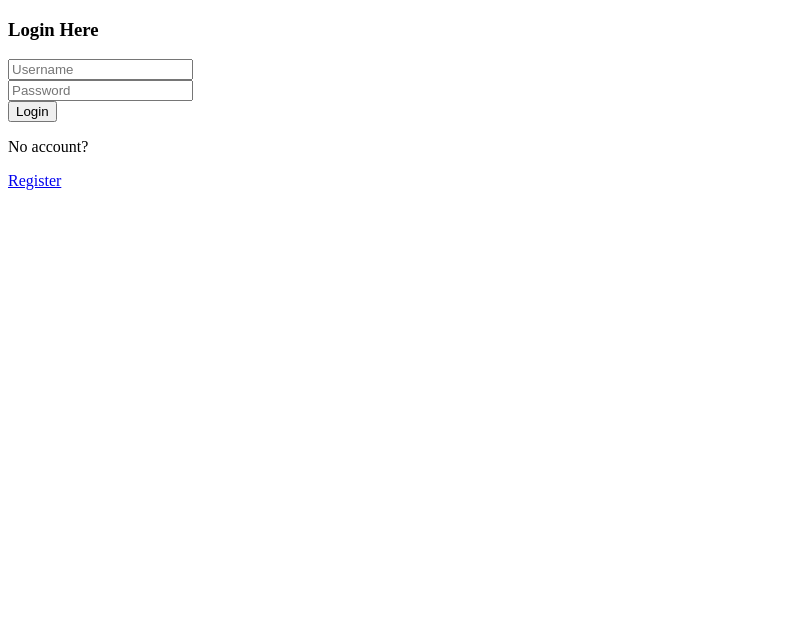
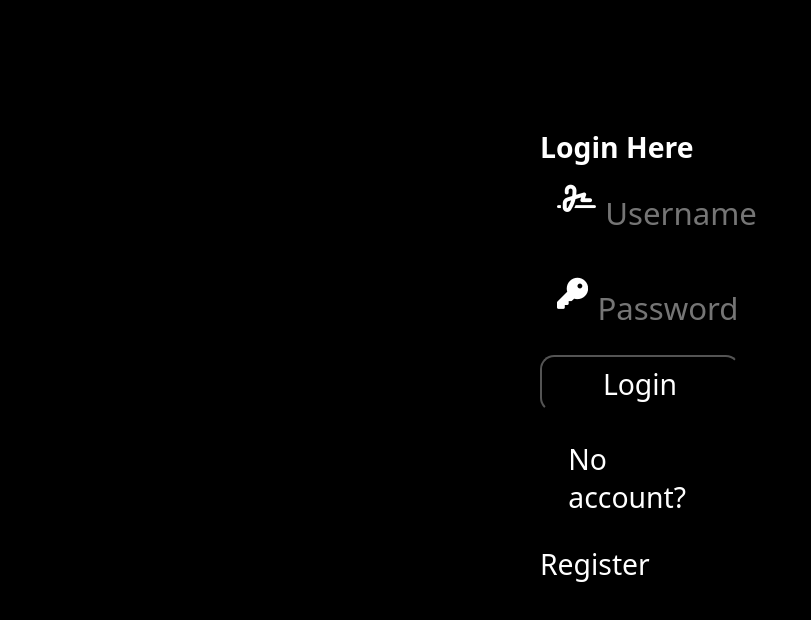
Before and after one commit to rapheljr/todo, a website: page public/login.html in a window 1280 px wide. Shown: the whole page, without its empty margins (0-811 px from the left). Drawn offline with Linux system fonts and the light colour scheme.

Commit message:
Designed new login and register page

```diff
--- a/package.json
+++ b/package.json
@@ -17,6 +17,7 @@
   "dependencies": {
     "cookie-parser": "^1.4.6",
     "cookie-session": "^2.0.0",
+    "dotenv": "^16.0.1",
     "express": "^4.18.1",
     "mocha": "^10.0.0",
     "morgan": "^1.10.0",
--- /dev/null
+++ b/public/css/login.css
@@ -0,0 +1,39 @@
+* {
+  padding: 0;
+  margin: 0;
+  box-sizing: border-box;
+  background-color: black;
+  font-size: 1.1em;
+  color: white;
+  font-family: system-ui, -apple-system, BlinkMacSystemFont, 'Segoe UI', Roboto, Oxygen, Ubuntu, Cantarell, 'Open Sans', 'Helvetica Neue', sans-serif;
+}
+
+.section {
+  margin: 10% auto;
+  width: 200px;
+}
+
+a {
+  text-decoration: none;
+}
+
+p {
+  padding: 1em;
+}
+
+.input {
+  padding: .6em;
+  display: flex;
+}
+
+input {
+  border-radius: .3em;
+  padding: .3em;
+  border: 0;
+}
+
+.btn {
+  width: 100%;
+  height: 2em;
+  border-radius: .5em;
+}
--- a/public/login.html
+++ b/public/login.html
@@ -6,17 +6,21 @@
   <meta http-equiv="X-UA-Compatible" content="IE=edge">
   <meta name="viewport" content="width=device-width, initial-scale=1.0">
   <title>Login todo</title>
+  <link rel="stylesheet" href="https://cdnjs.cloudflare.com/ajax/libs/font-awesome/6.0.0/css/all.min.css"
+    integrity="sha512-9usAa10IRO0HhonpyAIVpjrylPvoDwiPUiKdWk5t3PyolY1cOd4DSE0Ga+ri4AuTroPR5aQvXU9xC6qOPnzFeg=="
+    crossorigin="anonymous" referrerpolicy="no-referrer" />
+  <link rel="stylesheet" href="css/login.css">
 </head>
 
 <body>
-  <div id="section1" class="section-w3ls">
+  <div id="login" class="section">
     <!-- <input type="radio" name="sections" id="option1" checked>
     <label for="option1" class="icon-left-w3pvt"><span class="fa fa-user-circle" aria-hidden="true"></span>Login</label> -->
     <article>
       <form action="login" method="post">
         <h3 class="legend">Login Here</h3>
         <div class="input">
-          <span class="fa fa-envelope-o" aria-hidden="true"></span>
+          <span class="fa fa-signature" aria-hidden="true"></span>
           <input type="text" placeholder="Username" name="username" required />
         </div>
         <div class="input">
@@ -25,7 +29,7 @@
         </div>
         <button type="submit" class="btn submit">Login</button>
         <p>No account?</p>
-        <a href="register.html" class="bottom-text-w3ls">Register</a>
+        <a href="register.html" class="bottom-text">Register</a>
       </form>
     </article>
   </div>
```
Also changed, not shown: public/register.html (+8 -7 lines), 1 other file.
